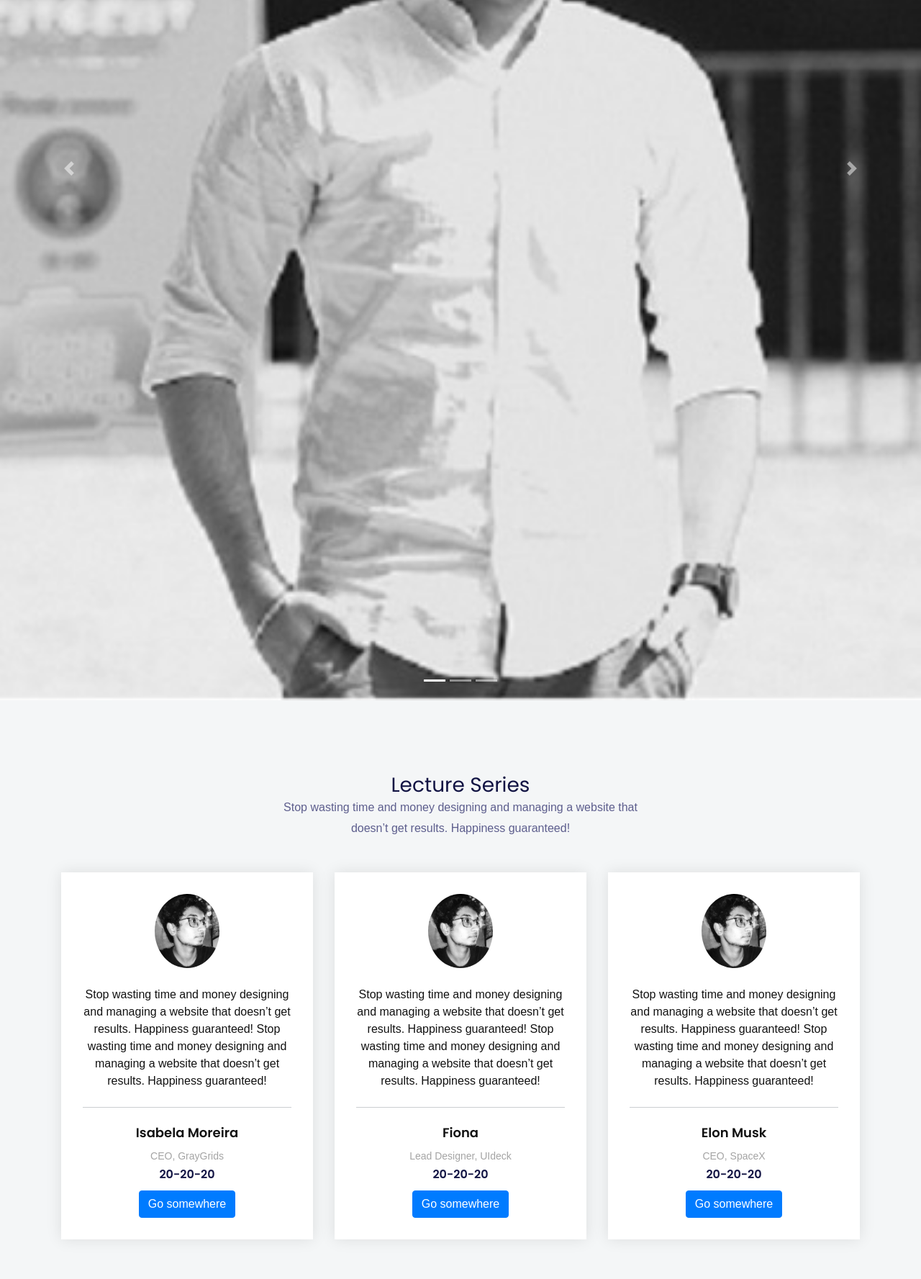
After one commit to software-community/Advitiya-20, a Django app: page /talks/ in a window 1280 px wide. The commit adds this page. Shown: the part 600-2377 px from the top of the page at 72% size. Run offline with Django 3.2, Linux system fonts and the light colour scheme; parts of the project's set-up code (start-up, migrations or seed data) failed here and were passed over; some libraries are stand-ins or nearby versions.

Commit message:
added lecture page

```diff
--- a/main_page/static/main_page/css/style.css
+++ b/main_page/static/main_page/css/style.css
@@ -2883,3 +2883,125 @@ h3 {
         margin-right: 3px; }
 
 /*# sourceMappingURL=style.css.map */
+
+
+
+/*===========================
+        28.ERROR css
+===========================*/
+.testimonial-area {
+  padding-top: 100px;
+  padding-bottom: 70px;
+  background-color: #f4f6f7; }
+
+.testimonial-2 {
+  background-color: #fff; }
+
+.single-testimonial {
+  background-color: #fff;
+  padding: 30px;
+  -webkit-box-shadow: 0 0px 20px 0 rgba(0, 0, 0, 0.1);
+  -moz-box-shadow: 0 0px 20px 0 rgba(0, 0, 0, 0.1);
+  box-shadow: 0 0px 20px 0 rgba(0, 0, 0, 0.1); }
+  .single-testimonial .testimonial-image img {
+    width: 90px;
+    border-radius: 50%;
+    display: inline-block; }
+  .single-testimonial .testimonial-content {
+    padding-top: 25px; }
+    .single-testimonial .testimonial-content .text {
+      font-size: 16px;
+      line-height: 24px;
+      color: #121212;
+      border-bottom: 1px solid #cbced1;
+      padding-bottom: 24px; }
+    .single-testimonial .testimonial-content .author-name {
+      font-size: 18px;
+      font-weight: 600;
+      color: #121212;
+      margin-top: 24px; }
+    .single-testimonial .testimonial-content .sub-title {
+      font-size: 14px;
+      line-height: 24px;
+      color: #a4a4a4; }
+
+.testimonial-active-2 .slick-dots,
+.testimonial-active .slick-dots {
+  text-align: center; }
+  .testimonial-active-2 .slick-dots li,
+  .testimonial-active .slick-dots li {
+    display: inline-block;
+    margin: 0 3px; }
+    .testimonial-active-2 .slick-dots li button,
+    .testimonial-active .slick-dots li button {
+      font-size: 0;
+      width: 12px;
+      height: 12px;
+      border-radius: 50%;
+      background-color: #cbced1;
+      border: 0;
+      cursor: pointer; }
+    .testimonial-active-2 .slick-dots li.slick-active button,
+    .testimonial-active .slick-dots li.slick-active button {
+      background-color: #38f9d7; }
+
+.single-testimonial-4 {
+  border: 2px solid #cbced1;
+  padding: 25px 30px;
+  border-radius: 8px;
+  background-color: #fff; }
+  .single-testimonial-4 .testimonial-author .author-image img {
+    width: 80px;
+    border-radius: 50%; }
+  .single-testimonial-4 .testimonial-author .author-name {
+    padding-left: 20px; }
+    @media (max-width: 767px) {
+      .single-testimonial-4 .testimonial-author .author-name {
+        padding-left: 0;
+        padding-top: 15px; } }
+    @media only screen and (min-width: 576px) and (max-width: 767px) {
+      .single-testimonial-4 .testimonial-author .author-name {
+        padding-left: 20px;
+        padding-top: 0; } }
+    .single-testimonial-4 .testimonial-author .author-name .name {
+      font-size: 18px;
+      font-weight: 600;
+      line-height: 24px;
+      color: #121212; }
+    .single-testimonial-4 .testimonial-author .author-name .sub-title {
+      font-size: 14px;
+      line-height: 24px;
+      color: #a4a4a4; }
+  .single-testimonial-4 .testimonial-text {
+    margin-top: 25px; }
+    .single-testimonial-4 .testimonial-text .text {
+      font-size: 14px;
+      line-height: 24px;
+      color: #121212; }
+
+.testimonial-active-4 .slick-dots {
+  text-align: center;
+  margin-top: 25px; }
+  .testimonial-active-4 .slick-dots li {
+    display: inline-block;
+    margin: 0 3px; }
+    .testimonial-active-4 .slick-dots li button {
+      font-size: 0;
+      width: 12px;
+      height: 12px;
+      border-radius: 50%;
+      background-color: #cbced1;
+      border: 0;
+      cursor: pointer; }
+    .testimonial-active-4 .slick-dots li.slick-active button {
+      background-color: #38f9d7; }
+
+.span4 img {
+  margin-right: 10px;
+}
+.span4 .img-left {
+  float: left;
+}
+.span4 .img-right {
+  float: right;
+}
--- a/main_page/static/main_page/js/active.js
+++ b/main_page/static/main_page/js/active.js
@@ -286,7 +286,3 @@
     });
 
 })(jQuery);
-
-
-
-});
--- a/main_page/templates/main_page/base.html
+++ b/main_page/templates/main_page/base.html
@@ -143,7 +143,7 @@
                             <h5 class="widget-title"><a href="#" style="color: white;">Talks</a></h5>
                             <!-- Footer Nav -->
                             <ul class="footer-nav">
-                                <li><a href="#">Revealing Soon</a></li>
+                                <li><a href="{% url 'main_page:talks' %}">Click here</a></li>
                             </ul>
                         </div>
                     </div>
--- /dev/null
+++ b/main_page/templates/main_page/talks.html
@@ -0,0 +1,147 @@
+{% extends "main_page/base.html" %}
+{% load static %}
+{% load socialaccount %}
+{% block body %}
+<br>
+<br>
+<br>
+<br>
+<section  style="margin: 0;">
+         <div id="carouselExampleIndicators" class="carousel slide" data-ride="carousel">
+            <ol class="carousel-indicators">
+              <li data-target="#carouselExampleIndicators" data-slide-to="0" class="active"></li>
+              <li data-target="#carouselExampleIndicators" data-slide-to="1"></li>
+              <li data-target="#carouselExampleIndicators" data-slide-to="2"></li>
+            </ol>
+            <div class="carousel-inner">
+              <div class="carousel-item active">
+                <img class="d-block w-100"  style="height: max-content;"   src="{% static 'main_page/img/core_team/Ashish_finance.jpeg' %}" alt="First slide" class="img-responsive">
+              </div>
+              <div class="carousel-item">
+                <img class="d-block w-100" style="height: max-content;" src="{% static 'main_page/img/core_team/Ashish_finance.jpeg' %}" alt="Second slide" class="img-responsive">
+              </div>
+              <div class="carousel-item">
+                <img class="d-block w-100"  style="height: max-content;"  src="{% static 'main_page/img/core_team/Ashish_finance.jpeg' %}" alt="Third slide" class="img-responsive">
+              </div>
+            </div>
+            <a class="carousel-control-prev" href="#carouselExampleIndicators" role="button" data-slide="prev">
+              <span class="carousel-control-prev-icon" aria-hidden="true"></span>
+              <span class="sr-only">Previous</span>
+            </a>
+            <a class="carousel-control-next" href="#carouselExampleIndicators" role="button" data-slide="next">
+              <span class="carousel-control-next-icon" aria-hidden="true"></span>
+              <span class="sr-only">Next</span>
+            </a>
+          </div>
+    </section>
+    <section id="testimonial" class="testimonial-area">
+        <div class="container">
+            <div class="row justify-content-center">
+                <div class="col-lg-6">
+                    <div class="section-title text-center pb-20">
+                        <h3 class="title">Lecture Series</h3>
+                        <p class="text">Stop wasting time and money designing and managing a website that doesn’t get results. Happiness guaranteed!</p>
+                    </div> <!-- section title -->
+                </div>
+            </div> <!-- row -->
+
+            <div class="row">
+                <div class="col-lg-12">
+                    <div class="row testimonial-active">
+                        <div class="col-lg-4">
+                            <div class="single-testimonial mt-30 mb-30 text-center">
+                                <div class="testimonial-image">
+                                    <img src="{% static 'main_page/img/core_team/Rahul_OC.jpg' %}" alt="Author">
+                                </div>
+                                <div class="testimonial-content">
+                                    <p class="text">Stop wasting time and money designing and managing a website that doesn’t get results. Happiness guaranteed! Stop wasting time and money designing and managing a website that doesn’t get results. Happiness guaranteed!</p>
+                                    <h6 class="author-name">Isabela Moreira</h6>
+                                    <span class="sub-title">CEO, GrayGrids</span>
+                                    <h6 style="padding: 4px;">20-20-20</h6>
+                                    <a href="#" class="btn btn-primary">Go somewhere</a>
+                                </div>
+                            </div> <!-- single testimonial -->
+                        </div>
+                        <div class="col-lg-4">
+                            <div class="single-testimonial mt-30 mb-30 text-center">
+                                <div class="testimonial-image">
+                                    <img src="{% static 'main_page/img/core_team/Rahul_OC.jpg' %}" alt="Author">
+                                </div>
+                                <div class="testimonial-content">
+                                    <p class="text">Stop wasting time and money designing and managing a website that doesn’t get results. Happiness guaranteed! Stop wasting time and money designing and managing a website that doesn’t get results. Happiness guaranteed!</p>
+                                    <h6 class="author-name">Fiona</h6>
+                                    <span class="sub-title">Lead Designer, UIdeck</span>
+                                    <h6 style="padding: 4px;">20-20-20</h6>
+                                    <a href="#" class="btn btn-primary">Go somewhere</a>
+                                </div>
+                            </div> <!-- single testimonial -->
+                        </div>
+                        <div class="col-lg-4">
+                            <div class="single-testimonial mt-30 mb-30 text-center">
+                                <div class="testimonial-image">
+                                    <img src="{% static 'main_page/img/core_team/Rahul_OC.jpg' %}" alt="Author">
+                                </div>
+                                <div class="testimonial-content">
+                                    <p class="text">Stop wasting time and money designing and managing a website that doesn’t get results. Happiness guaranteed! Stop wasting time and money designing and managing a website that doesn’t get results. Happiness guaranteed!</p>
+                                    <h6 class="author-name">Elon Musk</h6>
+                                    <span class="sub-title">CEO, SpaceX</span>
+                                    <h6 style="padding: 4px;" >20-20-20</h6>
+                                    <a href="#" class="btn btn-primary">Go somewhere</a>
+                                </div>
+                            </div> <!-- single testimonial -->
+                        </div>
+                    </div> <!-- row -->
+                </div>
+            </div> <!-- row -->
+            <br>
+            <div class="row">
+                <div class="col-lg-12">
+                    <div class="row testimonial-active">
+                        <div class="col-lg-4">
+                            <div class="single-testimonial mt-30 mb-30 text-center">
+                                <div class="testimonial-image">
+                                    <img src="{% static 'main_page/img/core_team/Rahul_OC.jpg' %}" alt="Author">
+                                </div>
+                                <div class="testimonial-content">
+                                    <p class="text">Stop wasting time and money designing and managing a website that doesn’t get results. Happiness guaranteed! Stop wasting time and money designing and managing a website that doesn’t get results. Happiness guaranteed!</p>
+                                    <h6 class="author-name">Isabela Moreira</h6>
+                                    <span class="sub-title">CEO, GrayGrids</span>
+                                    <h6 style="padding: 4px;">20-20-20</h6>
+                                    <a href="#" class="btn btn-primary">Go somewhere</a>
+                                </div>
+                            </div> <!-- single testimonial -->
+                        </div>
+                        <div class="col-lg-4">
+                            <div class="single-testimonial mt-30 mb-30 text-center">
+                                <div class="testimonial-image">
+                                    <img src="{% static 'main_page/img/core_team/Rahul_OC.jpg' %}" alt="Author">
+                                </div>
+                                <div class="testimonial-content">
+                                    <p class="text">Stop wasting time and money designing and managing a website that doesn’t get results. Happiness guaranteed! Stop wasting time and money designing and managing a website that doesn’t get results. Happiness guaranteed!</p>
+                                    <h6 class="author-name">Fiona</h6>
+                                    <span class="sub-title">Lead Designer, UIdeck</span>
+                                    <h6 style="padding: 4px;">20-20-20</h6>
+                                    <a href="#" class="btn btn-primary">Go somewhere</a>
+                                </div>
+                            </div> <!-- single testimonial -->
+                        </div>
+                        <div class="col-lg-4">
+                            <div class="single-testimonial mt-30 mb-30 text-center">
+                                <div class="testimonial-image">
+                                    <img src="{% static 'main_page/img/core_team/Rahul_OC.jpg' %}" alt="Author">
+                                </div>
+                                <div class="testimonial-content">
+                                    <p class="text">Stop wasting time and money designing and managing a website that doesn’t get results. Happiness guaranteed! Stop wasting time and money designing and managing a website that doesn’t get results. Happiness guaranteed!</p>
+                                    <h6 class="author-name">Elon Musk</h6>
+                                    <span class="sub-title">CEO, SpaceX</span>
+                                    <h6 style="padding: 4px;" >20-20-20</h6>
+                                    <a href="#" class="btn btn-primary">Go somewhere</a>
+                                </div>
+                            </div> <!-- single testimonial -->
+                        </div>
+                    </div> <!-- row -->
+                </div>
+            </div>
+        </div> <!-- container -->
+    </section>
+{% endblock %}
--- a/main_page/urls.py
+++ b/main_page/urls.py
@@ -8,6 +8,7 @@ app_name='main_page'
 urlpatterns=[
     path('',views.index, name='index'),
     path('events/',views.events, name='events'),
+    path('talks/',views.talks,name='talks'),
     path('accomodation/',views.accomodation, name='accomodation'),
     path('sponsors/',views.sponsors, name='sponsors'),
     path('events/<int:num>/',views.event_page,name='event_page'),
--- a/main_page/views.py
+++ b/main_page/views.py
@@ -479,3 +479,7 @@ def workshopParticipant(request):
     else:
         participationForm = WorkshopParticipantForm()
     return render(request, 'main_page/participation_form.html', {'participationForm': participationForm })
+
+
+def talks(request):
+    return render(request,'main_page/talks.html',{'CATEGORY_CHOCIES': CATEGORY_CHOCIES})
```
